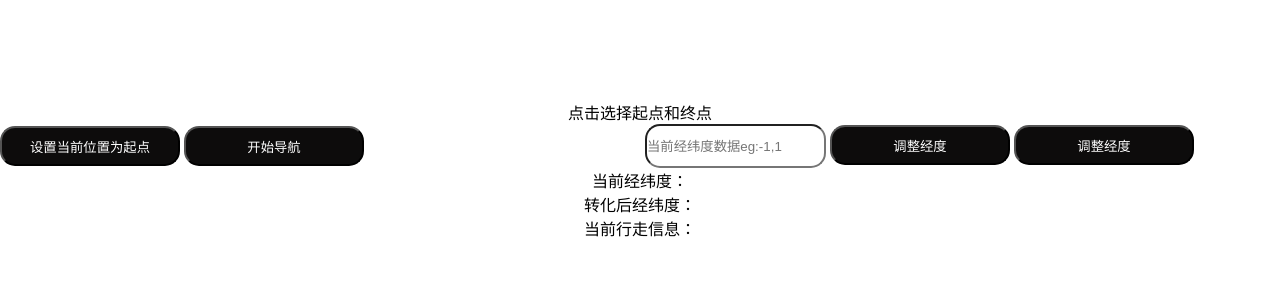
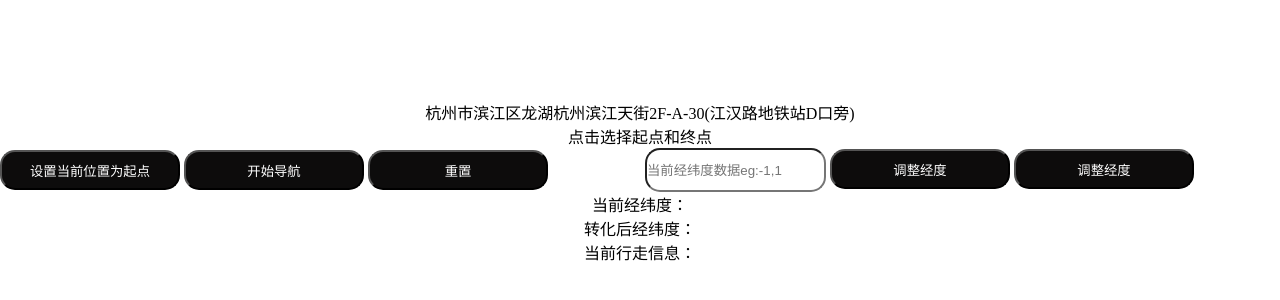
Before and after one commit to nibilin33/indoor-navigation, a website: page src/fengmap/index.html in a window 1280 px wide. Shown: the part 380-680 px from the top of the page. Drawn offline with Linux system fonts and the light colour scheme.

Commit message:
feat: add reset btn

```diff
--- a/src/fengmap/index.html
+++ b/src/fengmap/index.html
@@ -26,8 +26,9 @@
         justify-content: center;
         align-items: center;
         flex-wrap: nowrap;
-        overflow-x: scroll;
         gap: 10px;
+        max-height: 25vh;
+        overflow: scroll;
       }
       .tool-latitude {
         flex: 1;
@@ -52,11 +53,13 @@
   </head>
   <body>
     <div id="container"></div>
+    <p>杭州市滨江区龙湖杭州滨江天街2F-A-30(江汉路地铁站D口旁)</p>
     <p>点击选择起点和终点</p>
     <div class="toolbox">
       <div class="tool-latitude">
         <button data-type="setStart">设置当前位置为起点</button>
         <button data-type="navigate">开始导航</button>
+        <button data-type="reset">重置</button>
       </div>
       <div class="tool-latitude">
         <input placeholder="当前经纬度数据eg:-1,1" id="input" />
```
Also changed, not shown: docs/fengmap.html (+3 -2 lines), src/fengmap/index.js (+9 -1 lines), docs/fengmap.7cc5ad740b3906ae2db4.js.LICENSE.txt (renamed from docs/fengmap.daa82e3afa639f33c7e5.js.LICENSE.txt), 2 other files.
